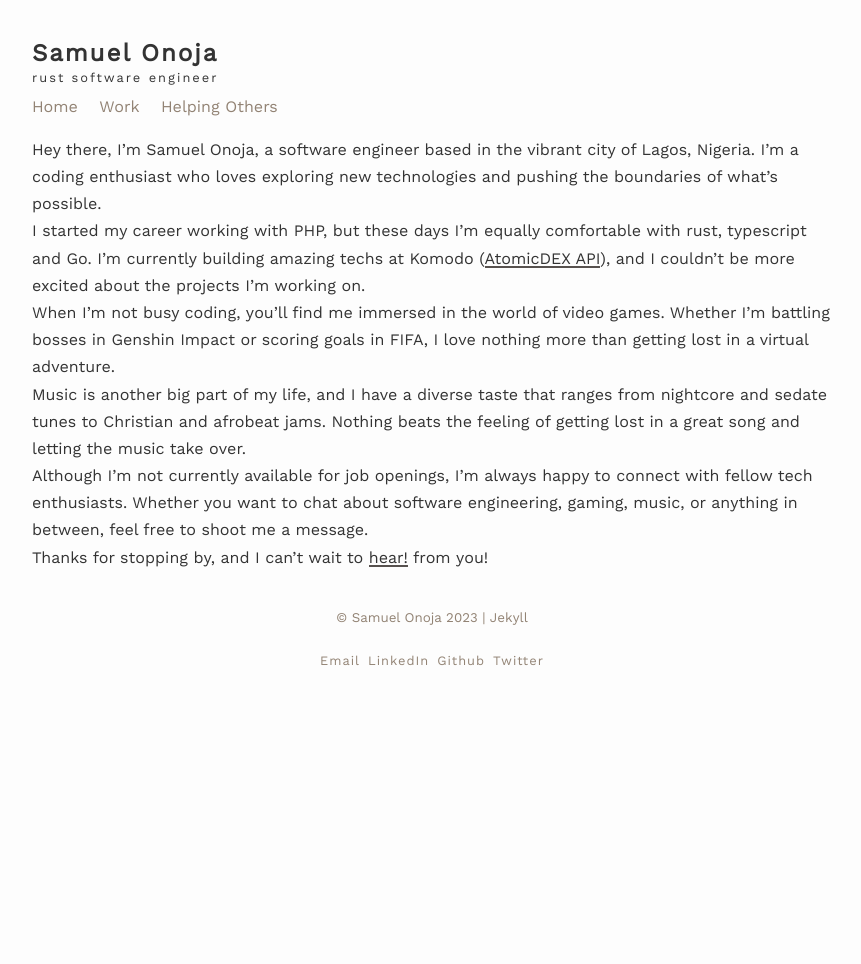
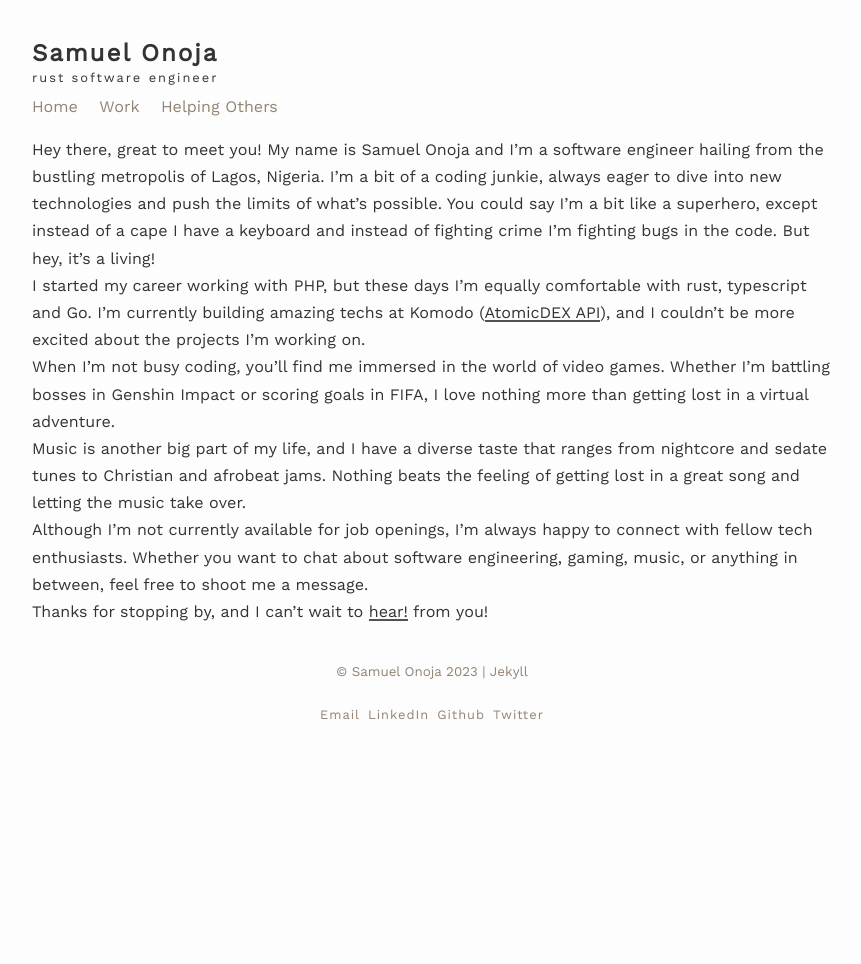
Before and after one commit to borngraced/bgd, a Jekyll site: the page built from index.md, in a window 1280 px wide. Shown: the whole page, without its empty margins (208-1069 px from the left). Built offline with Jekyll 4.4.1, drawn with Linux system fonts in a browser that asks for light colours; nearby versions of some CDN libraries.

Commit message:
update about me paragraph 1

```diff
--- a/index.md
+++ b/index.md
@@ -6,7 +6,7 @@ profile:
 published: true
 ---
 
-Hey there, I'm Samuel Onoja, a software engineer based in the vibrant city of Lagos, Nigeria. I'm a coding enthusiast who loves exploring new technologies and pushing the boundaries of what's possible.
+Hey there, great to meet you! My name is Samuel Onoja and I'm a software engineer hailing from the bustling metropolis of Lagos, Nigeria. I'm a bit of a coding junkie, always eager to dive into new technologies and push the limits of what's possible. You could say I'm a bit like a superhero, except instead of a cape I have a keyboard and instead of fighting crime I'm fighting bugs in the code. But hey, it's a living!
 <br/>
 I started my career working with PHP, but these days I'm equally comfortable with rust, typescript and Go. I'm currently building amazing techs at Komodo ([AtomicDEX API](https://github.com/KomodoPlatform/atomicDEX-API){:target="\_blank"}), and I couldn't be more excited about the projects I'm working on.
 <br/>
```
